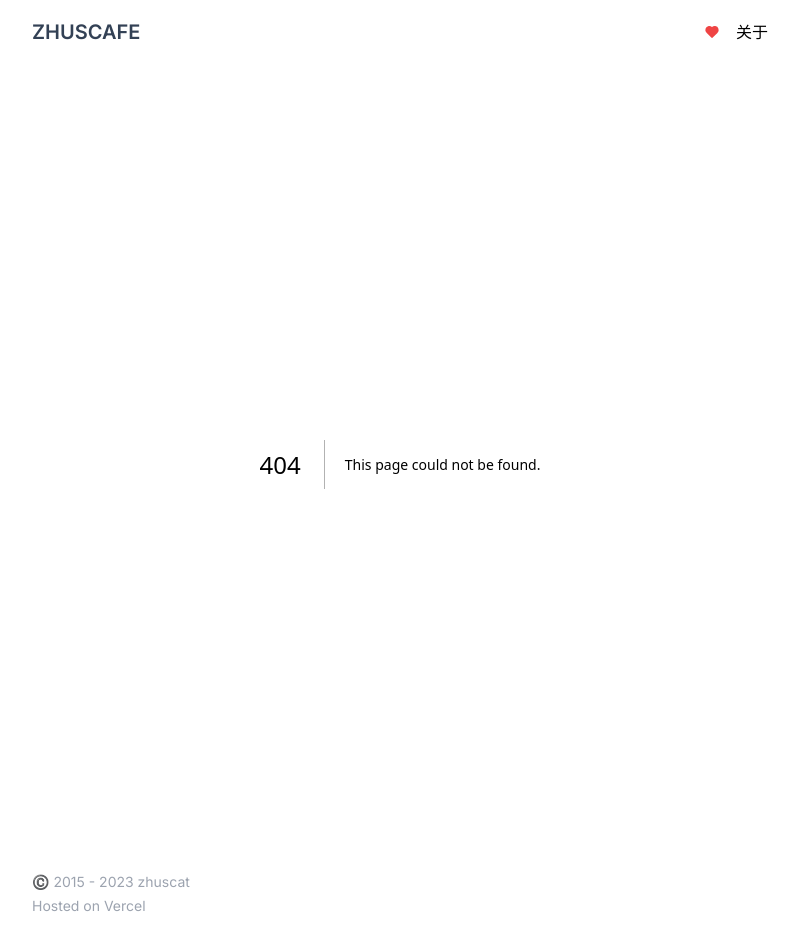
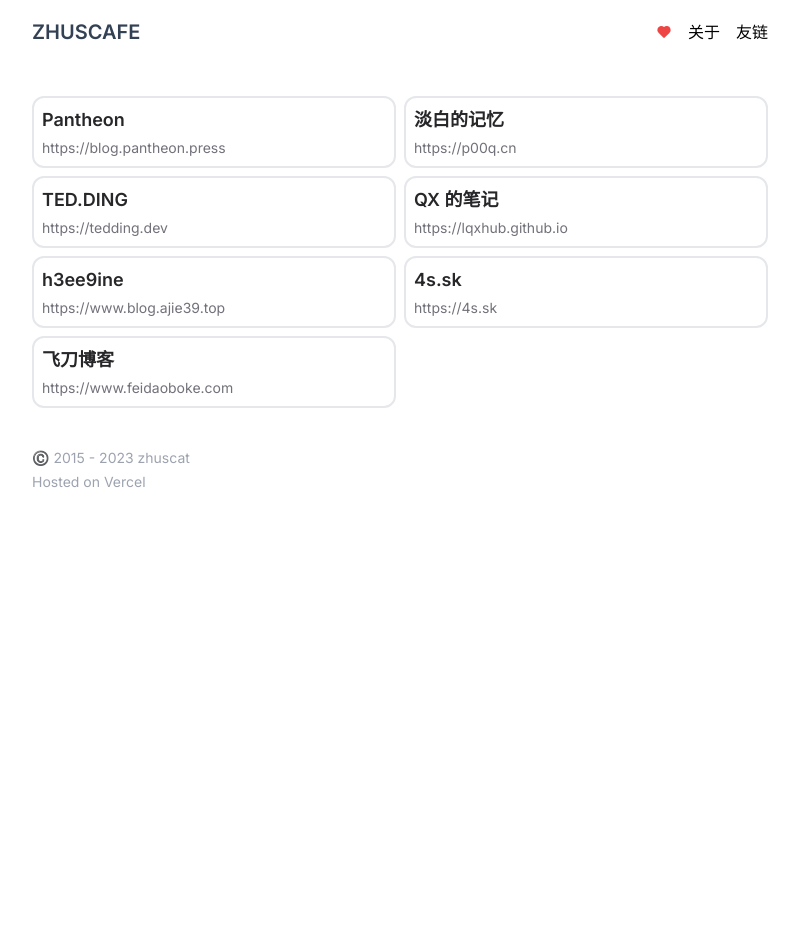
Before and after one commit to zhuscat/blog, a Next.js app: page /links in a window 1280 px wide. Before the commit this address had no page. Shown: the whole page, without its empty margins (240-1039 px from the left). After the commit the page ends 800 px from the top, so only its background shows below. Built offline with nearby package versions, Linux system fonts and the light colour scheme.

Commit message:
feat: add links

```diff
--- a/app/layout.tsx
+++ b/app/layout.tsx
@@ -24,9 +24,15 @@ function Header() {
         </Link>
         <Link
           href="/about"
+          className="hover:text-blue-500 hover:font-semibold text-base mr-4"
+        >
+          关于
+        </Link>
+        <Link
+          href="/links"
           className="hover:text-blue-500 hover:font-semibold text-base"
         >
-          关于
+          友链
         </Link>
       </div>
     </header>
--- /dev/null
+++ b/app/links/page.tsx
@@ -0,0 +1,35 @@
+import Link from 'next/link'
+
+const links = [
+  { name: 'Pantheon', href: 'https://blog.pantheon.press' },
+  { name: '淡白的记忆', href: 'https://p00q.cn' },
+  { name: 'TED.DING', href: 'https://tedding.dev' },
+  { name: 'QX 的笔记', href: 'https://lqxhub.github.io' },
+  { name: 'h3ee9ine', href: 'https://www.blog.ajie39.top' },
+  { name: '4s.sk', href: 'https://4s.sk' },
+  { name: '飞刀博客', href: 'https://www.feidaoboke.com' },
+]
+
+export default function Links() {
+  return (
+    <div className="mx-auto max-w-3xl">
+      <div className="py-8 px-4 grid sm:grid-cols-2 gap-2">
+        {links.map((link) => {
+          return (
+            <Link
+              key={link.href}
+              href={link.href}
+              className="block bg-white rounded-xl p-2 border-2 border-gray-200 hover:border-sky-500 hover:bg-sky-50 transition-colors"
+              target="_blank"
+            >
+              <div className="text-zinc-800 font-semibold text-lg mb-1">
+                {link.name}
+              </div>
+              <div className="text-zinc-500 text-sm">{link.href}</div>
+            </Link>
+          )
+        })}
+      </div>
+    </div>
+  )
+}
```
